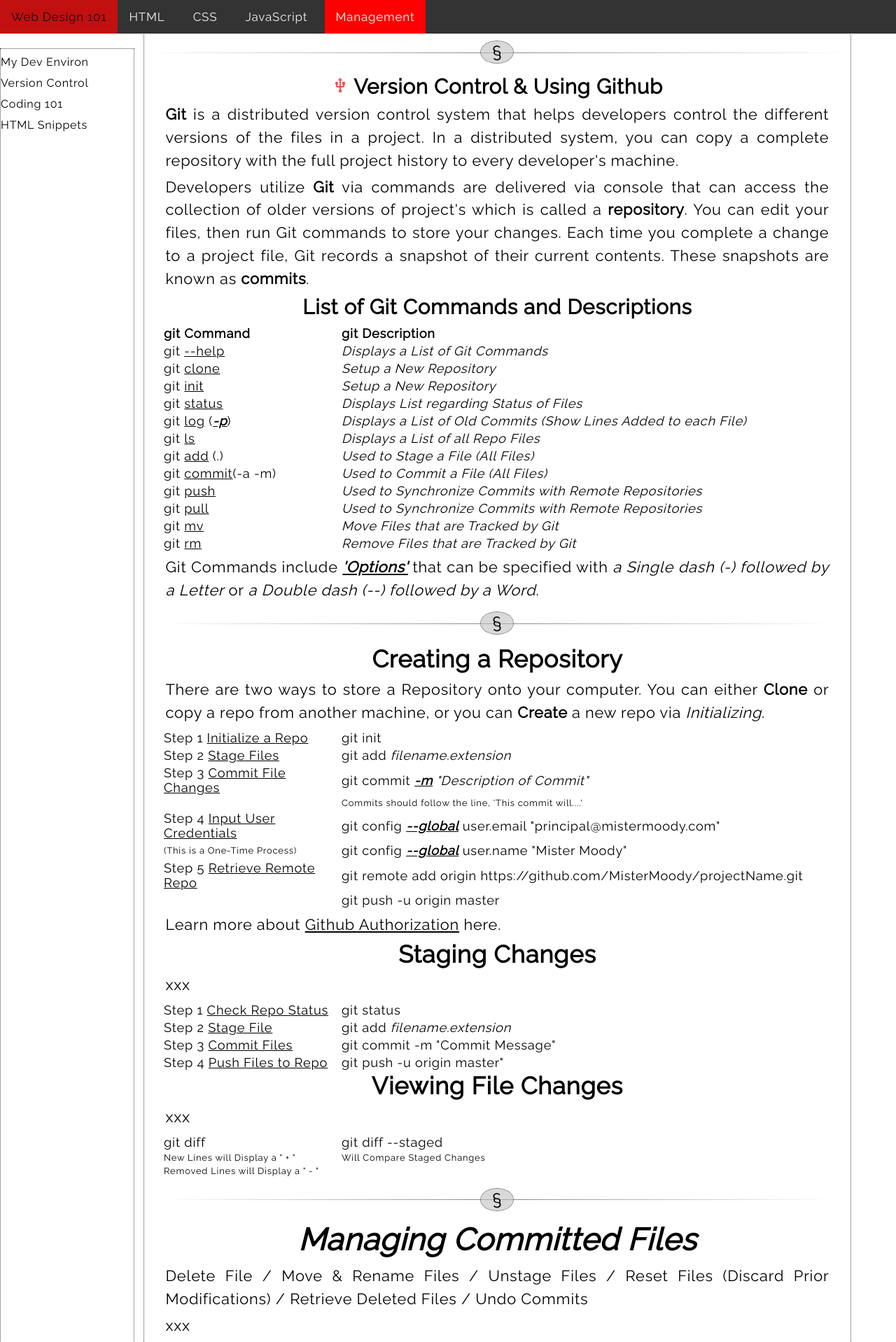
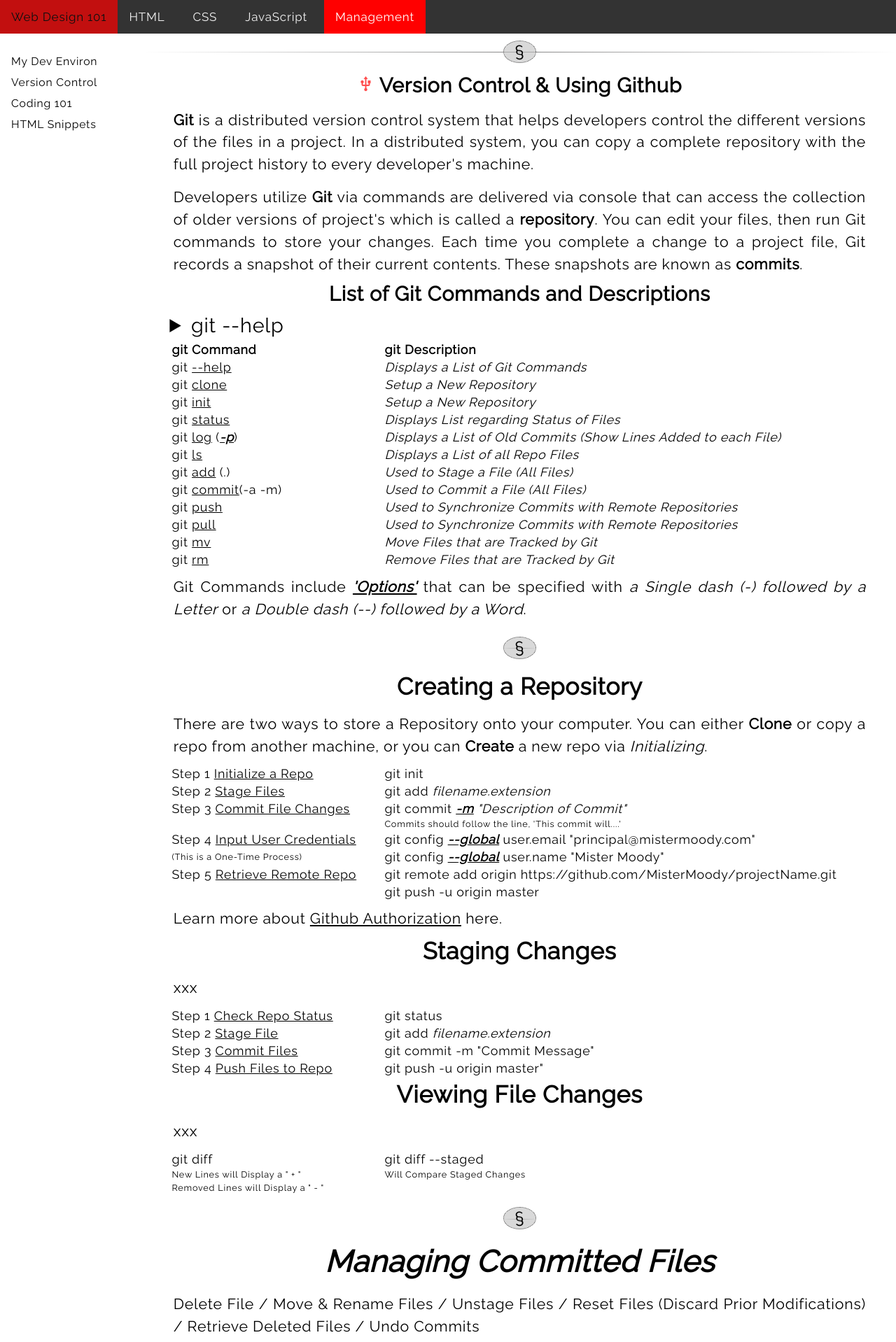
Before and after one commit to MisterMoody/mistermoody.github.io, a PHP site: page /management.html in a window 1280 px wide. Shown: the top 1918 px of the page at 70% size. Run offline with PHP 8.4, Linux system fonts and the light colour scheme.

Commit message:
Use css/webdesign.css for All Page Layouts >> Need to Fix Layout Issues with Tables >> Grid or <dl> are Options to Consider

```diff
--- a/css/management.css
+++ b/css/management.css
@@ -84,7 +84,6 @@ Styles for the 'Manage' Component of the GH-pages repo
 	grid-gap: 4px;
 }
 @media only screen and (min-width: 800px) {
-  nav, main, footer {border: 1px dotted #444;}
   nav {grid-area: nav;}
   main {grid-area: main;}
   footer {grid-area: foot; }
@@ -298,7 +297,7 @@ table {font-size: 0.62em;
 }
 th {text-align: left;}
 td.bold {
-	width: 250px;
+	width: 150px;
 }
 .bold > span {text-decoration: underline;}
 .emphasize {font-style: italic;}
--- a/css/webdesign.css
+++ b/css/webdesign.css
@@ -165,8 +165,6 @@ footer {text-align: center; font-size: 0.53em;}
   100% {transform: scale(0.5);}
 }
 
-/*Remove from Under Construction Pages Once Implemented*/
-footer {height: 10vh;}
 /************************************/
 
 
@@ -332,3 +330,29 @@ img {
   /**/
 }
 /**//*******************************//**/
+
+
+
+
+
+/*
+Layout Issues with 'Tables' on both Desktop and Mobile
+Suggest Using a Collapsing Grid or the <detail> tag.
+*/
+
+table {font-size: 0.62em;
+	table-layout: auto;
+	width: 100%;
+}
+th {text-align: left;}
+td.bold {
+	width: 150px;
+}
+.bold > span {text-decoration: underline;}
+.emphasize {font-style: italic;}
+span {margin: 0;}
+.small {font-size: 0.71em;}
+
+@media all and (min-width: 800px) {
+  td.bold {width: 300px;}
+}
--- a/management.html
+++ b/management.html
@@ -6,7 +6,7 @@
 	  <link href="https://fonts.googleapis.com/icon?family=Material+Icons" rel="stylesheet">
     <link rel="stylesheet" href="https://maxcdn.bootstrapcdn.com/font-awesome/4.7.0/css/font-awesome.min.css">
 	  <link href="https://fonts.googleapis.com/css?family=Bree+Serif|Raleway" rel="stylesheet">
-    <link href="css/management.css" rel="stylesheet">
+    <link href="css/webdesign.css" rel="stylesheet">
   </head>
   <body>
     <!-- MAIN SITE NAVIGATION (Outside of 'Grid' for Responsiveness) -->
@@ -52,6 +52,10 @@
 			<!-- -->
 			<!-- -->
 			<h4 class="title">List of Git Commands and Descriptions</h4>
+      <details>
+        <summary>git --help</summary>
+        Displays a List of Git Commands
+      </details>
 			<table>
 				<tr>
 					<th class="bold">git Command</th>
```
